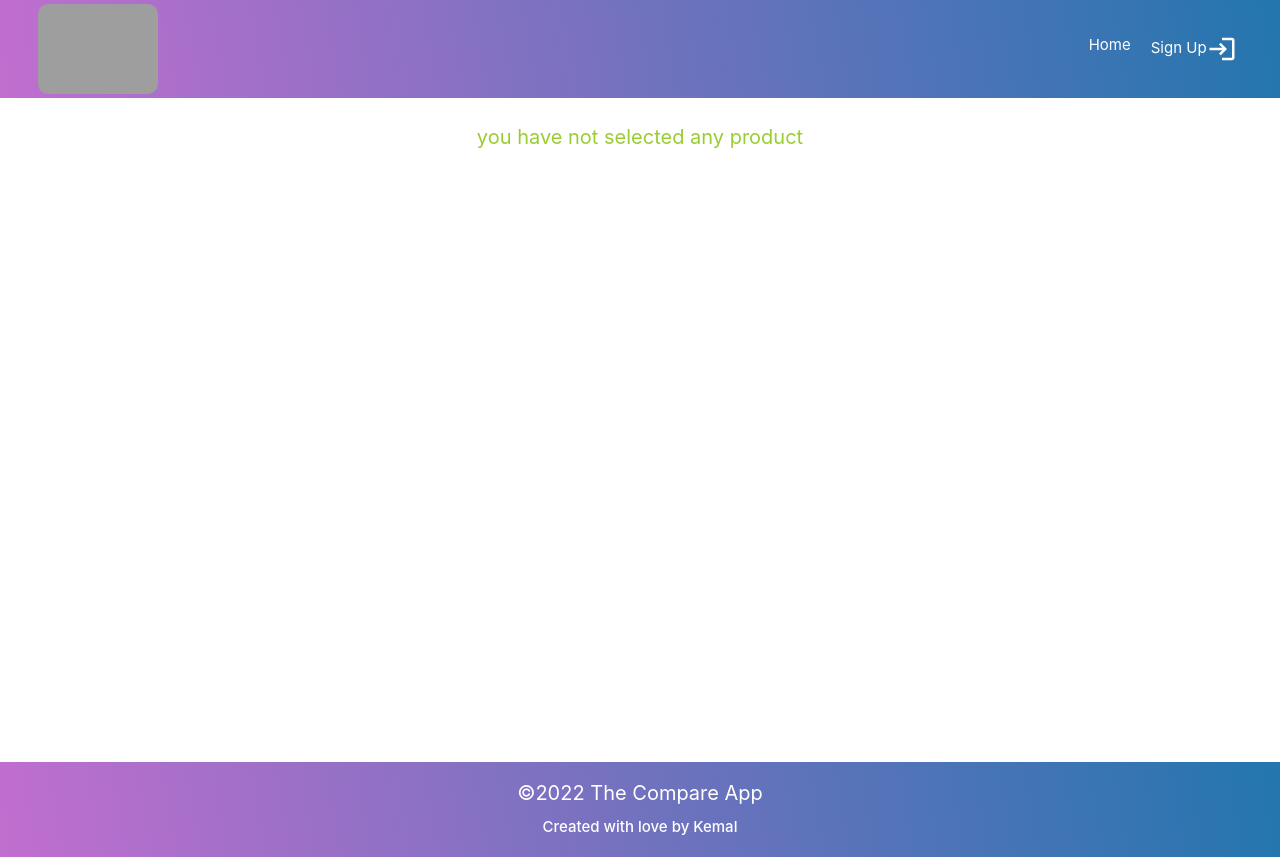
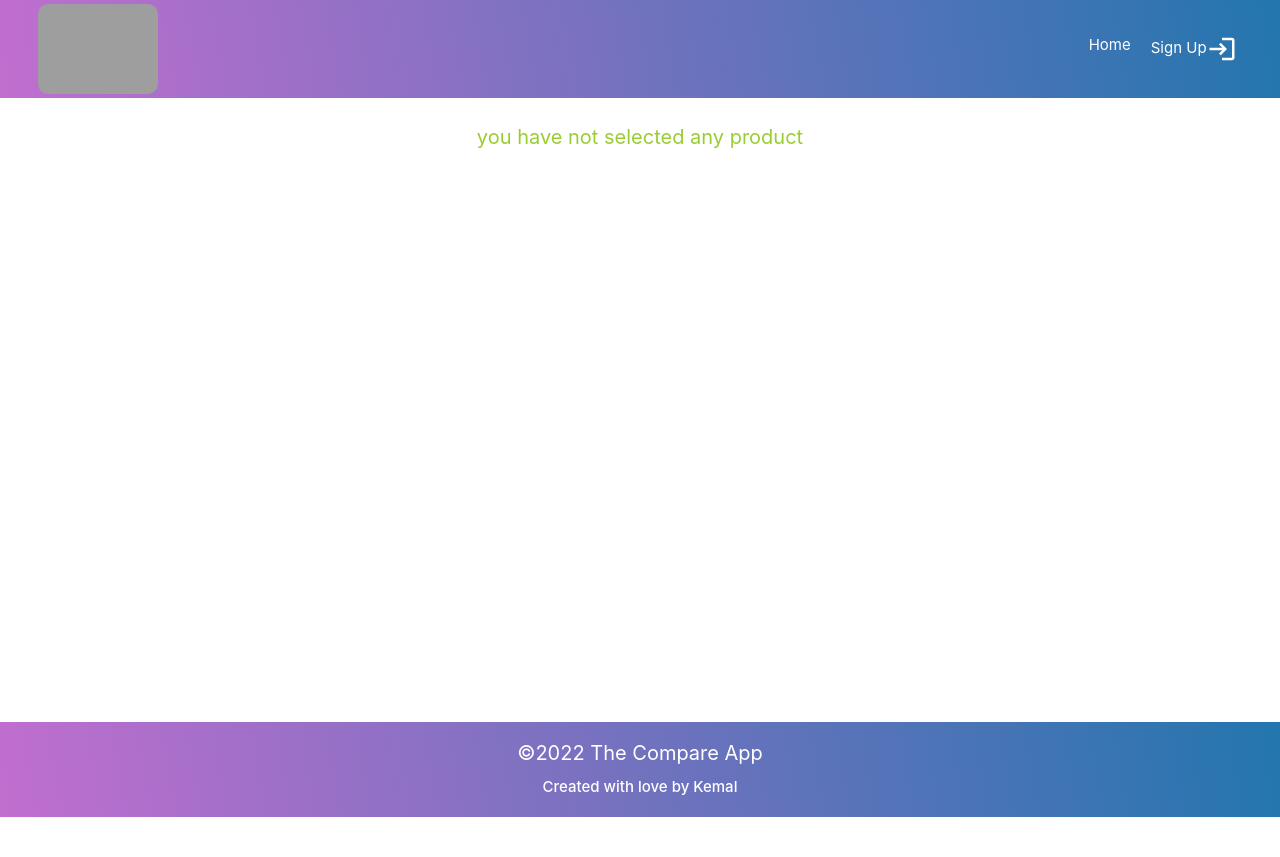
Before and after one commit to kemaltt/shopping_app, a React (Create React App) app: page /compare in a window 1280 px wide. After the commit the page ends 817 px from the top, so only its background shows below. Built offline with nearby package versions, Linux system fonts and the light colour scheme; grey boxes are pictures that could not be loaded.

Commit message:
compare page styling

```diff
--- a/src/App.css
+++ b/src/App.css
@@ -235,7 +235,7 @@ td {
 }
 
 .compare {
-  height: 80vh;
+  height: 75vh;
 }
 .compare_container {
   display: flex;
```
